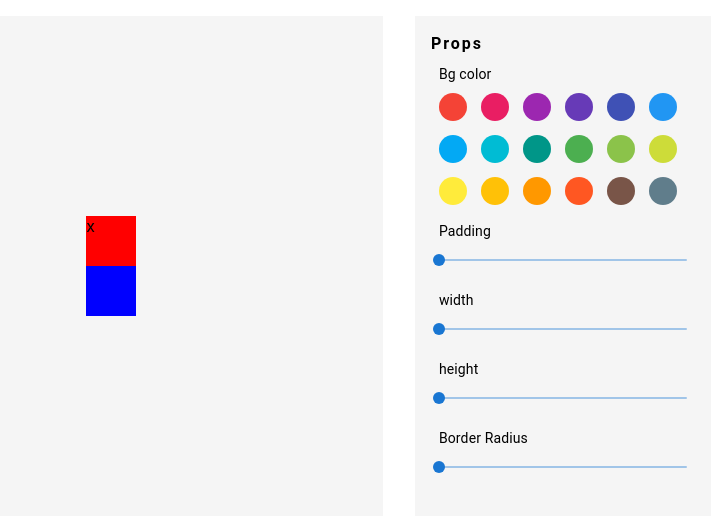
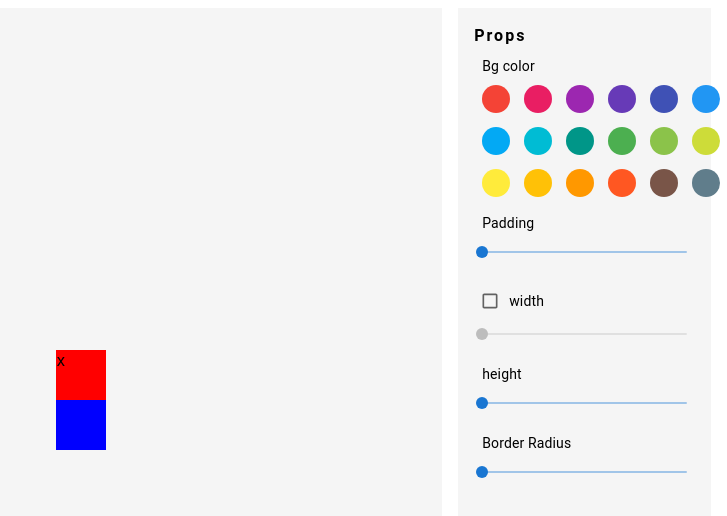
Before and after one commit to chanwit-y/mind-ui, a Next.js app: page / in a window 1280 px wide. Shown: the top 516 px of the page, without its empty margins (553-1280 px from the left). Built offline with nearby package versions, Linux system fonts and the light colour scheme.

Commit message:
add set width undefined

```diff
--- a/components/box/BoxAdusting.tsx
+++ b/components/box/BoxAdusting.tsx
@@ -10,8 +10,8 @@ export const BoxAdusting: FC<Props> = ({ prop }) => {
   return (
     <Box
       p={prop?.padding ?? 0}
-      width={prop?.width ?? 100}
-      height={prop?.height ?? 100}
+      width={prop?.width}
+      height={prop?.height}
       bgcolor={prop?.bgColor}
       borderRadius={prop?.borderRadius}
     >
--- a/components/box/BoxProps.tsx
+++ b/components/box/BoxProps.tsx
@@ -1,7 +1,14 @@
-import { Box, Slider, Typography } from "@mui/material";
+import {
+  Box,
+  Checkbox,
+  FormControlLabel,
+  Slider,
+  Typography,
+} from "@mui/material";
 import { CirclePicker } from "react-color";
 import React, { Dispatch, SetStateAction, FC, Fragment } from "react";
 import { BoxType } from "./BoxType";
+import { grey } from "@mui/material/colors";
 
 type Props = {
   prop: BoxType;
@@ -38,14 +45,28 @@ export const BoxProps: FC<Props> = ({ prop, setProp }) => {
           valueLabelDisplay="auto"
         />
       </Box>
-      <Box display="flex" flexDirection="column" p={1} gap={0.5}>
-        <Typography fontSize={14}>width</Typography>
+      <Box display="flex" flexDirection="column" p={1}>
+        <Box display="flex" alignItems="center">
+          <FormControlLabel
+            control={
+              <Checkbox
+                size="small"
+                onChange={(e) =>
+                  setProp({ ...prop, width: e.target.checked ? 0 : undefined })
+                }
+              />
+            }
+            label={<Typography fontSize={14}>width</Typography>}
+          />
+          {/* <Typography mr={1} fontSize={14}>width</Typography> */}
+        </Box>
         <Slider
           size="small"
           defaultValue={70}
           max={1000}
           min={0}
           value={prop?.width ?? 0}
+	  disabled={prop.width === undefined}
           onChange={(_, v) =>
             setProp({
               ...prop,
--- a/pages/index.tsx
+++ b/pages/index.tsx
@@ -14,22 +14,21 @@ const Home: NextPage = () => {
     ],
   } as BoxType);
   return (
-    <Box display="flex">
+    <Box p={1} height="100vh" display="flex" justifyContent="space-around">
       <Box
-        m={2}
+        mx={1}
         p={2}
-        width={400}
-        height={500}
+        width="20%"
+        height="100%"
         bgcolor={grey[100]}
         display="flex"
         flexDirection="column"
-      >
-      </Box>
+      ></Box>
       <Box
-        m={2}
+        mx={1}
         p={2}
-        width={500}
-        height={500}
+        width="60%"
+        height="100%"
         bgcolor={grey[100]}
         display="flex"
         justifyContent="center"
@@ -37,12 +36,11 @@ const Home: NextPage = () => {
       >
         <BoxAdusting prop={prop} />
       </Box>
-
       <Box
-        m={2}
+        mx={1}
         p={2}
-        width={300}
-        height={500}
+        width="20%"
+        height="100%"
         bgcolor={grey[100]}
         display="flex"
         flexDirection="column"
```
